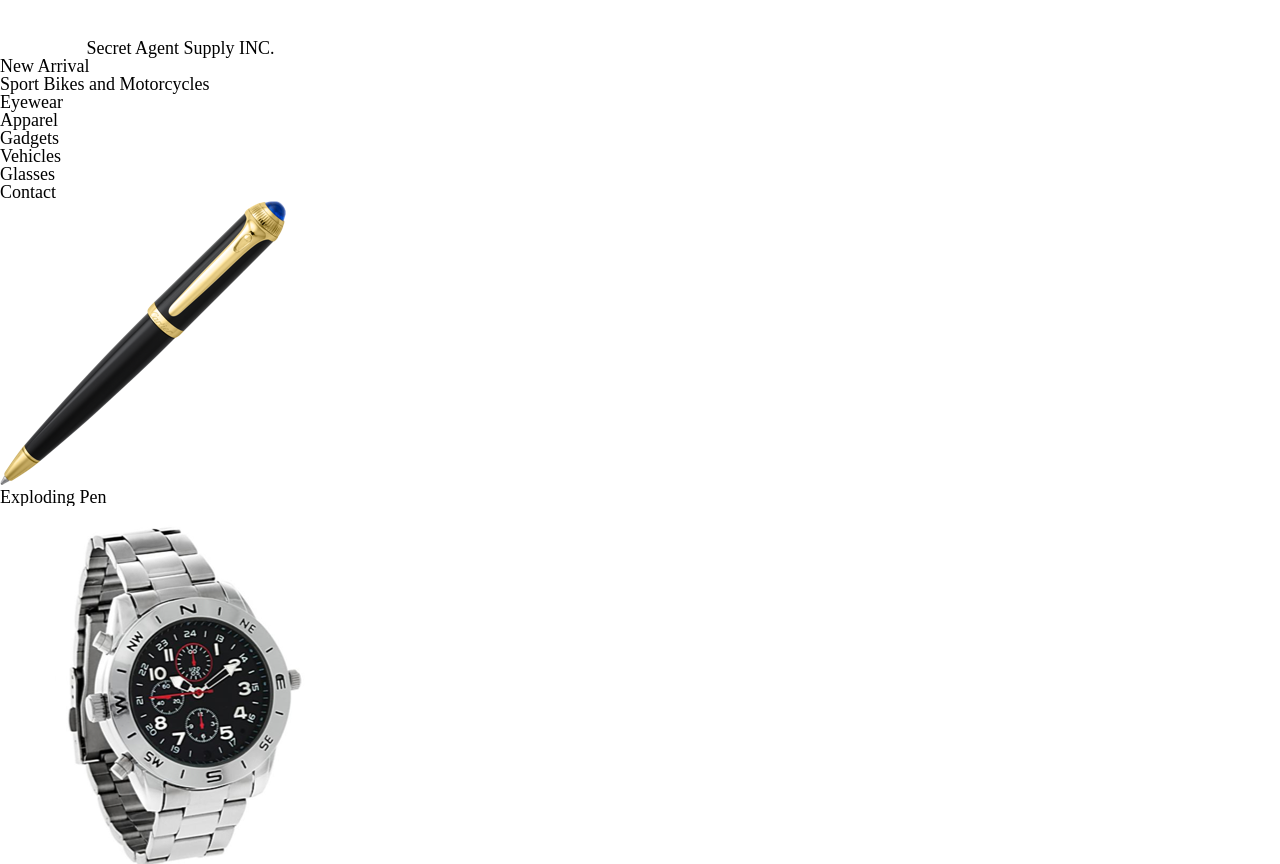
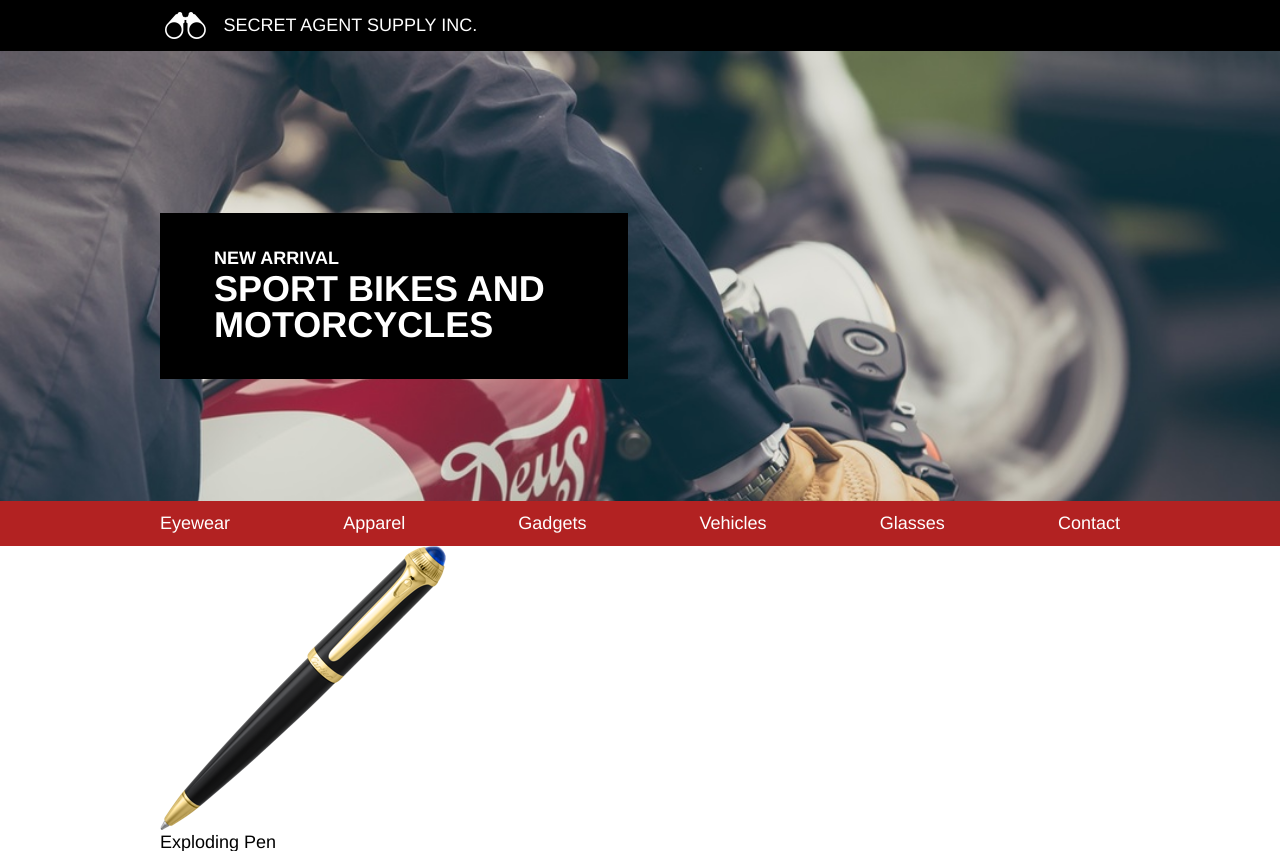
Before and after one commit to Philipwallen/SecretAgentSupply, a plain HTML site: page index.html in a window 1280 px wide. Shown: the top 864 px of the page. Drawn offline with Linux system fonts and the light colour scheme; files whose address does not match are found by name.

Commit message:
Add CSS Rules header - navigation

```diff
--- a/index.html
+++ b/index.html
@@ -19,8 +19,10 @@
 	<div class='cover'>
 		<div class='container'>
 			<!-- Background Image in here -->
-			<p class='top'>New Arrival</p>
-			<p class='bottom'>Sport Bikes and Motorcycles</p>
+			<div class='new-container'>
+				<p class='top'>New Arrival</p>
+				<p class='bottom'>Sport Bikes and Motorcycles</p>
+			</div>
 		</div>
 	</div>
 
--- a/resources/css/style.css
+++ b/resources/css/style.css
@@ -2,3 +2,91 @@ html {
 	font-size: 18px;
 	background-color: white;
 }
+
+body {
+	font-family: Helvetica, sans-serif;
+
+}
+
+/* this rule below will set all content within it
+in the center of the page as it shows up on the screen
+
+because i placed all my content in a self identify tag along with
+ a global container tag I am able to have the  background color
+ span the width of the page even though the content on top
+ remains in the middle of the screen*/
+.container {
+	max-width: 960px;
+	margin: 0 auto;
+}
+
+/* HEADER RULES */
+
+.header {
+	background-color: black;
+	color: white;
+}
+
+.header .container {
+	display: flex;
+	align-items: center;
+	padding: 0.66rem 0rem 0.66rem 0.5rem;
+}
+
+.header img {
+	height: 1.5rem;
+	padding-right: 1rem;
+}
+
+.header span {
+	text-transform: uppercase;
+}
+
+/* COVER PHOTO RULES */
+
+.cover {
+	background-image: url('../../resources/images/moto.jpg');
+	background-size: cover;
+	background-repeat: no-repeat;
+	height: 25rem;
+}
+
+.cover .new-container {
+	position: relative;
+	top: 9rem;
+	background-color: black;
+	color: white;
+	width: 20rem;
+	padding: 2rem 3rem;
+}
+
+.cover .top, .cover .bottom {
+	text-transform: uppercase;
+	font-weight: bold;
+}
+
+.cover .top {
+	font-size: 1rem;
+	padding-bottom: 0.25rem;
+}
+
+.cover .bottom {
+	font-size: 2rem;
+
+}
+
+/* NAVIGATION BAR RULES */
+
+nav {
+	background-color: firebrick;
+}
+
+nav ul {
+	display: flex;
+	justify-content: space-between;
+}
+
+nav li {
+	color: white;
+	padding: 0.75rem 0;
+}
```
